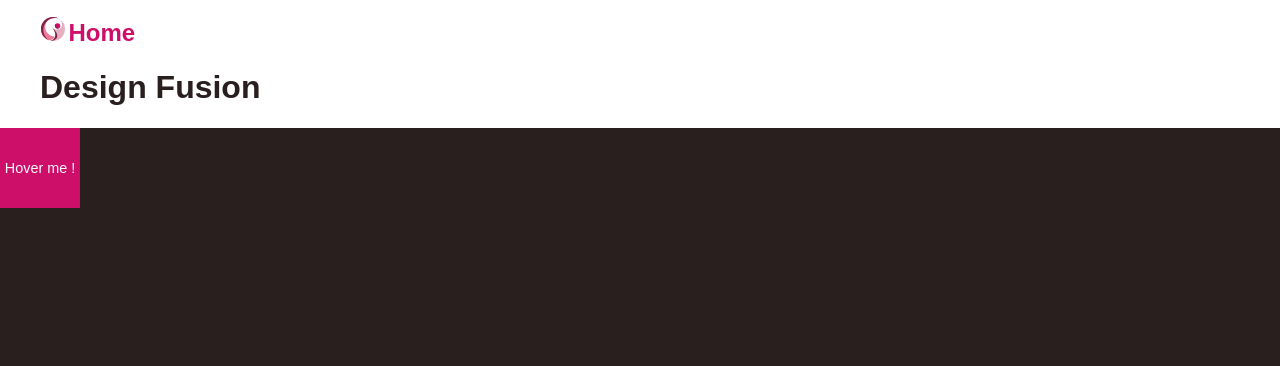
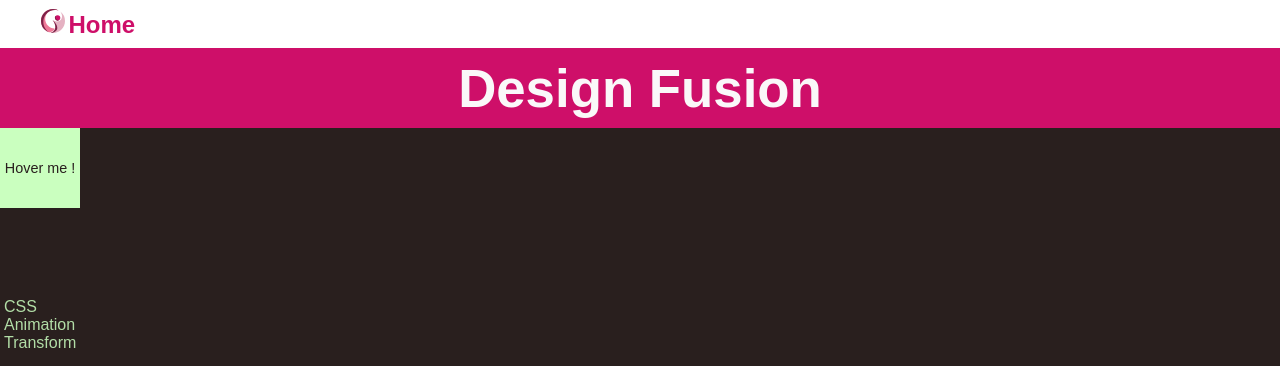
Before and after one commit to Siiggy/Siegsite, a plain HTML site: page design.html in a window 1280 px wide. Shown: the top 366 px of the page. Drawn offline with Linux system fonts and the light colour scheme.

Commit message:
design added styling on header, footer and animation

```diff
--- a/design.html
+++ b/design.html
@@ -15,13 +15,15 @@
 				<img src="media/images/beeldmerk.svg" href="index.html" />
 				<a href="index.html">Home</a>
 			</button>
-			<div class="headerContainer">
+			<div class="header">
 				<h1>Design Fusion</h1>
 			</div>
 			<div class="transformContainer">
 				<div class="transform">Hover me !</div>
+				<div>
+					<p>CSS<br />Animation<br />Transform</p>
+				</div>
 			</div>
-
 			<div class="videoContainer">
 				<h2 id="videoH">Video Background</h2>
 				<p>This Video background has been produced in HTML and Sass.</p>
@@ -30,7 +32,7 @@
 					<source src="/Media/videos/Ristar-video.mp4" />
 				</video>
 			</div>
-			<div class="row4">Work in progress...</div>
+			<div class="footer">Work in progress...</div>
 		</div>
 		<script>
 			const elements = document.getElementsByClassName("transform");
--- a/sass/design.scss
+++ b/sass/design.scss
@@ -8,26 +8,39 @@
 		.bodyContainer {
 			display: grid;
 			width: 100%;
+			// background-color: #faf8f9;
 
-			.headerContainer {
+			.header {
+				height: 5rem;
 				display: flex;
-				flex-direction: column;
-				padding-left: 2.5rem;
-				color: #291f1e;
+				justify-content: center;
+				align-items: center;
+				color: #faf8f9;
+				background-color: #ce0f69;
+				// background: linear-gradient(#ffffff, #faf8f9, #faf8f9, #ce0f69);
+				font-size: 1.65rem;
+				font-weight: bold;
 			}
 
 			.transformContainer {
 				display: flex;
+				flex-direction: column;
+				justify-content: space-between;
 				background-color: #291f1e;
 				height: 15rem;
+				p {
+					color: #caffbf;
+					opacity: 0.85;
+					margin-left: 0.25rem;
+				}
 
 				.transform {
 					display: flex;
 					align-items: center;
 					justify-content: center;
 					text-align: center;
-					background-color: #ce0f69;
-					color: #faf8f9;
+					background-color: #caffbf;
+					color: #291f1e;
 					height: 5rem;
 					width: 5rem;
 					font-size: 0.9rem;
@@ -46,14 +59,14 @@
 					}
 					10% {
 						transform: translateY(5rem);
-						background-color: #ce0f69;
-						color: #faf8f9;
+						background-color: #caffbf;
+						color: #291f1e;
 						border-radius: 50%;
 					}
 					22% {
 						transform: translateY(5rem) translateX(25vw) scale(225%);
-						background-color: #ce0f69;
-						color: #faf8f9;
+						background-color: #caffbf;
+						color: #291f1e;
 						border-radius: 50%;
 					}
 					32% {
@@ -151,7 +164,7 @@
 				}
 			}
 
-			.row4 {
+			.footer {
 				height: 10rem;
 				display: flex;
 				justify-content: center;
--- a/sass/shared.scss
+++ b/sass/shared.scss
@@ -7,8 +7,7 @@
 
 		.bodyContainer {
 			.home {
-				margin-left: 2rem;
-				margin-top: 1rem;
+				margin: 0.5rem 2rem;
 				width: 7rem;
 				background-color: transparent;
 				border: none;
```
Also changed, not shown: css/design.css, css/shared.css, 2 other files.
